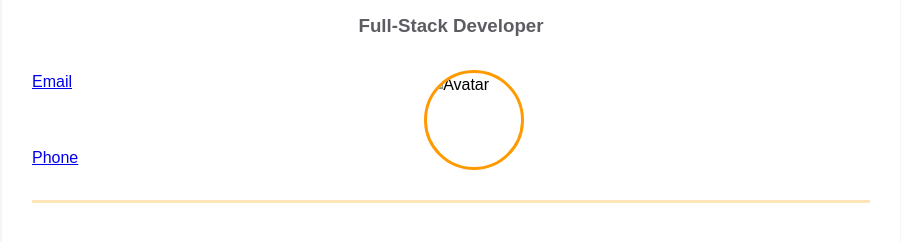
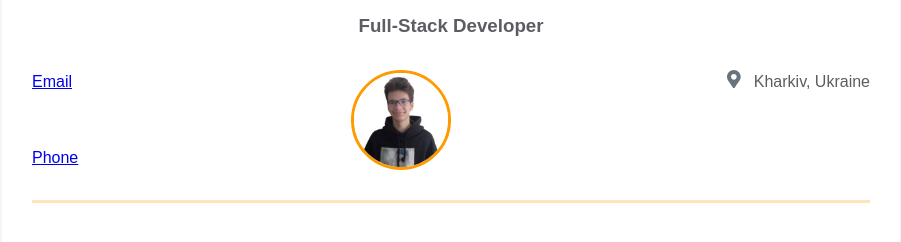
Before and after one commit to m1liaron/homepage, a plain HTML site: page index.html in a window 1280 px wide. Shown: the part 132-374 px from the top of the page, without its empty margins (189-1090 px from the left). Drawn offline with Linux system fonts and the light colour scheme.

Commit message:
add assets folder for img, and add block info

```diff
--- a/index.html
+++ b/index.html
@@ -23,12 +23,28 @@
               <div class="contact-info__block contact-info__block--center">
                 <img
                   class="contact-info__avatar"
-                  src="assets/avatar.png"
+                  src="assets/vlad-photo.jpg"
                   alt="Avatar"
                 />
               </div>
 
-              <div class="contact-info__block"></div>
+              <a href="" rel="author" class="contact-info__item">
+                <div class="contact-info__item-icon-wrapper">
+                  <svg
+                    class="contact-info__item-icon"
+                    xmlns="http://www.w3.org/2000/svg"
+                    viewBox="0 0 384 512"
+                  >
+                    <path
+                      d="M172.268 501.67C26.97 291.031 0 269.413 0 192 0 85.961 85.961 0 192
+                      0s192 85.961 192 192c0 77.413-26.97 99.031-172.268 309.67-9.535
+                      13.774-29.93 13.773-39.464 0zM192 272c44.183 0 80-35.817
+                      80-80s-35.817-80-80-80-80 35.817-80 80 35.817 80 80 80z"
+                    ></path>
+                  </svg>
+                </div>
+                <span>Kharkiv, Ukraine</span>
+              </a>
             </div>
           </div>
         </div>
```
Also changed, not shown: assets/vlad-photo.jpg (added).
